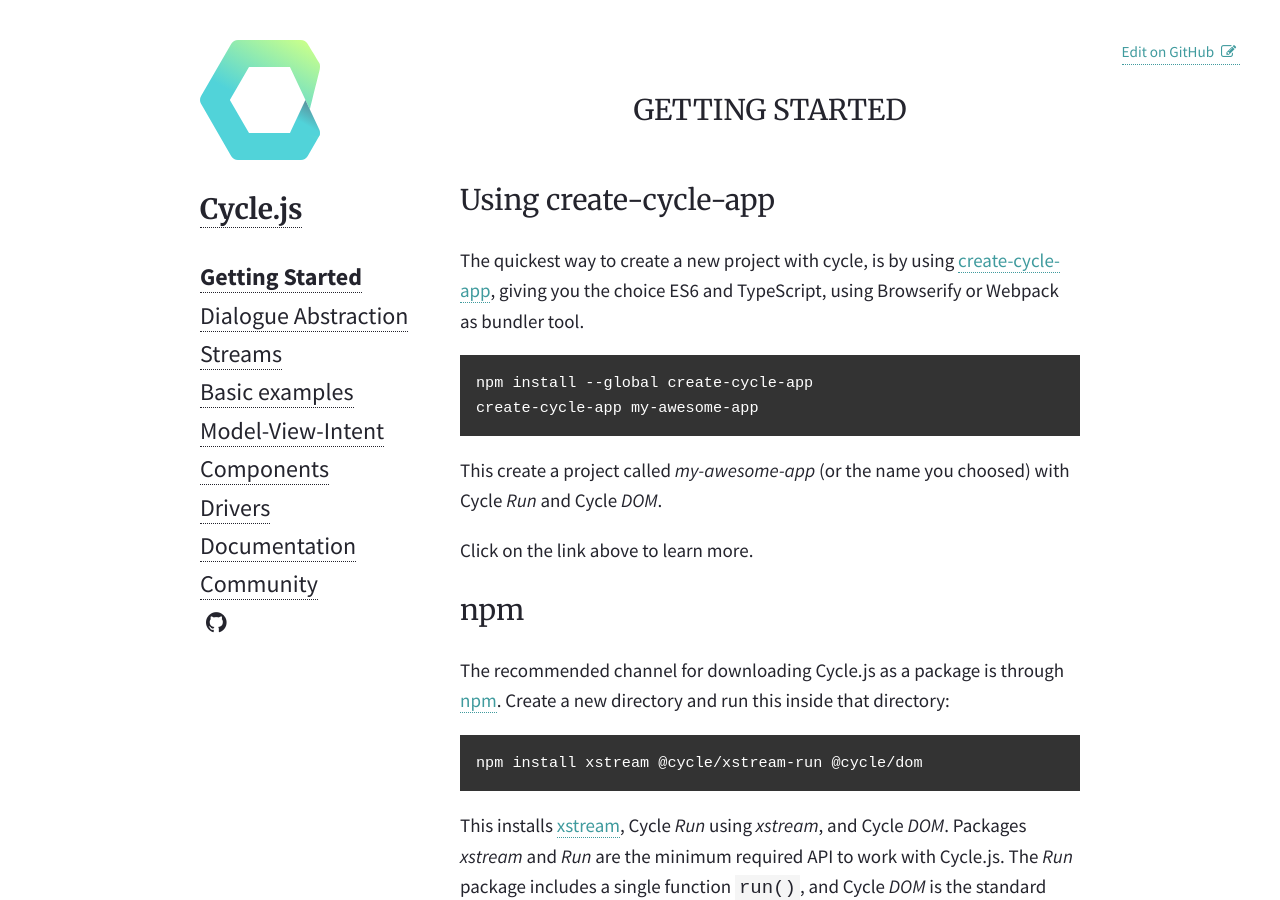
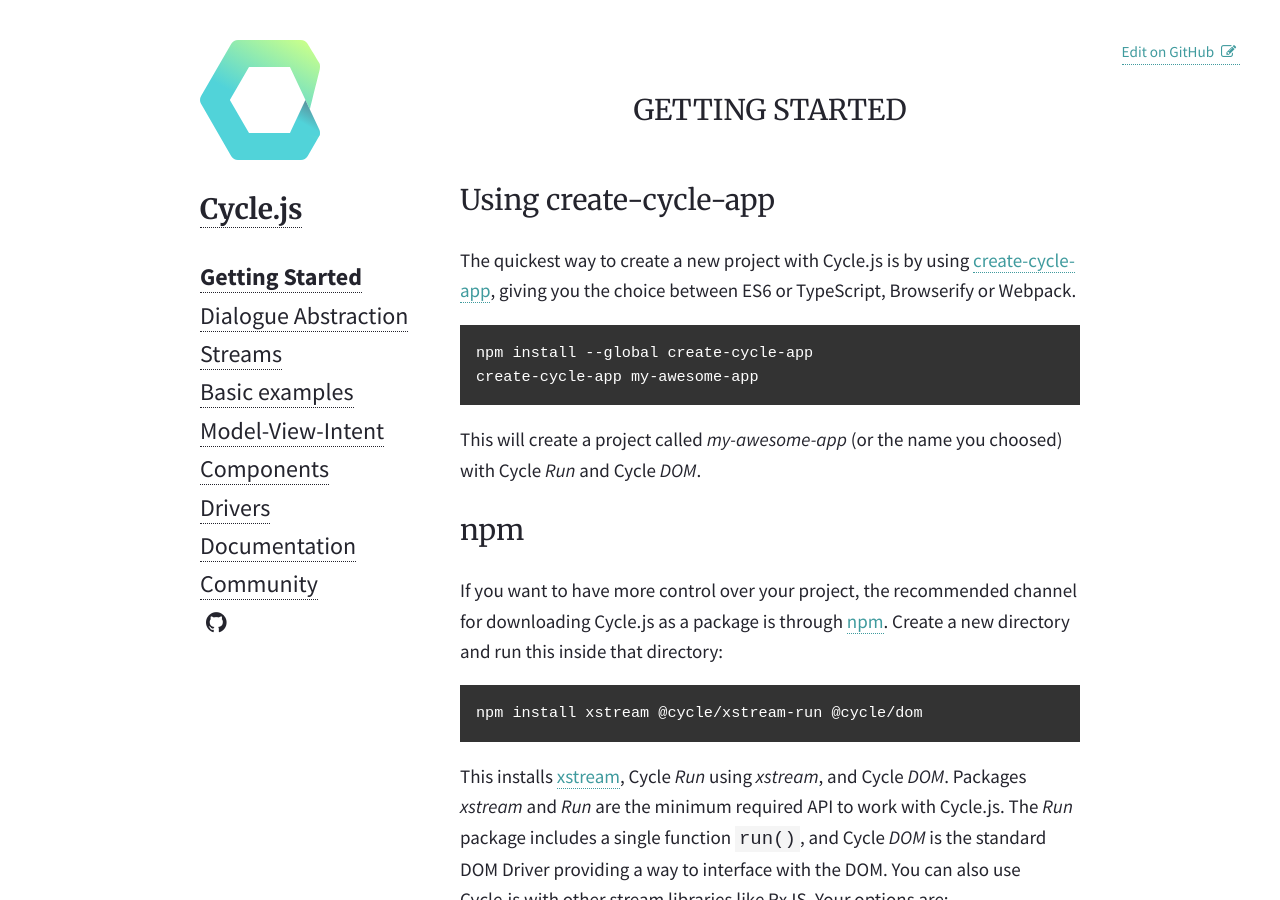
Before and after one commit to cyclejs/old-website, a Jekyll site: the page built from _posts/2015-01-31-getting-started.md, in a window 1280 px wide and 900 px high. Built offline with Jekyll 4.4.1, drawn with Linux system fonts in a browser that asks for light colours; nearby versions of some CDN libraries.

Commit message:
Update 2015-01-31-getting-started.md

```diff
--- a/_posts/2015-01-31-getting-started.md
+++ b/_posts/2015-01-31-getting-started.md
@@ -5,20 +5,18 @@
 
 <h2 id="create-cycle-app">Using create-cycle-app</h2>
 
-The quickest way to create a new project with cycle, is by using [create-cycle-app](https://github.com/cyclejs-community/create-cycle-app), giving you the choice ES6 and TypeScript, using Browserify or Webpack as bundler tool.
+The quickest way to create a new project with Cycle.js is by using [create-cycle-app](https://github.com/cyclejs-community/create-cycle-app), giving you the choice between ES6 or TypeScript, Browserify or Webpack.
 
 {% highlight text %}
 npm install --global create-cycle-app
 create-cycle-app my-awesome-app
 {% endhighlight %}
 
-This create a project called *my-awesome-app* (or the name you choosed) with Cycle *Run* and Cycle *DOM*.
-
-Click on the link above to learn more.
+This will create a project called *my-awesome-app* (or the name you choosed) with Cycle *Run* and Cycle *DOM*.
 
 <h2 id="npm">npm</h2>
 
-The recommended channel for downloading Cycle.js as a package is through [npm](http://npmjs.org/). Create a new directory and run this inside that directory:
+If you want to have more control over your project, the recommended channel for downloading Cycle.js as a package is through [npm](http://npmjs.org/). Create a new directory and run this inside that directory:
 
 {% highlight text %}
 npm install xstream @cycle/xstream-run @cycle/dom
```
